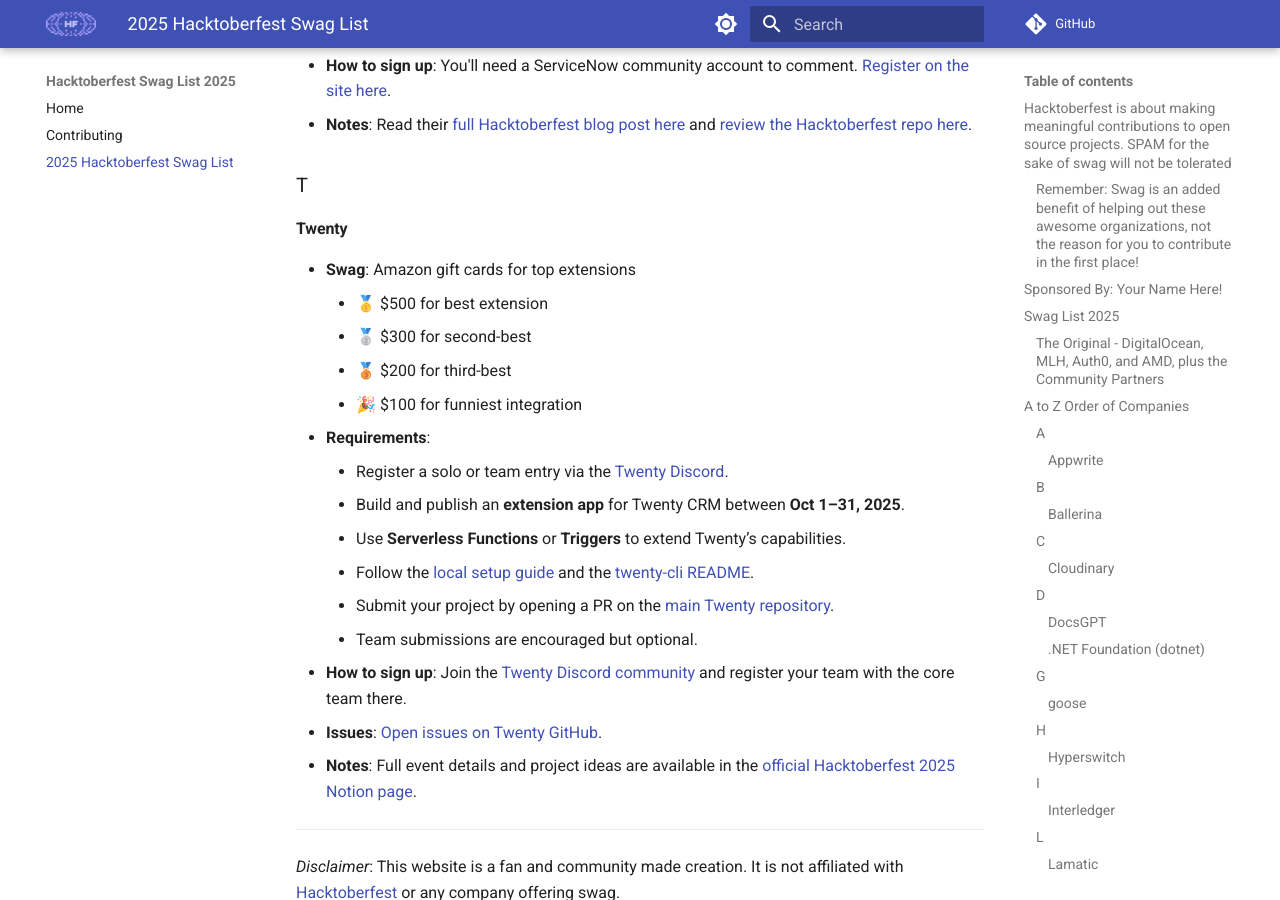
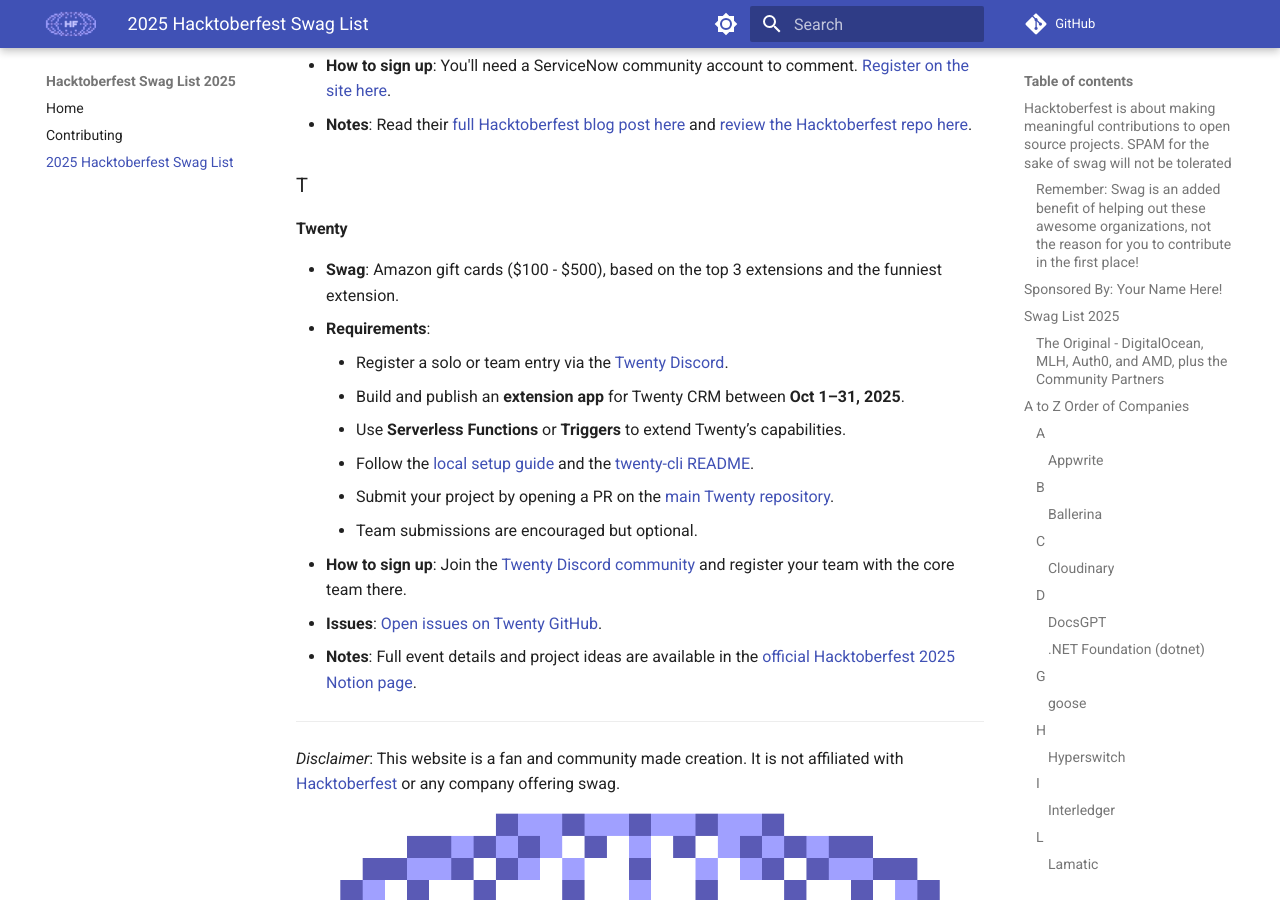
Before and after one commit to crweiner/hacktoberfest-swag-list, an MkDocs documentation site: the page built from docs/list.md, in a window 1280 px wide and 900 px high, scrolled down 6335 px. Built offline with MkDocs 1.6.1 and Material for MkDocs 9.7.7, drawn with Linux system fonts in a browser that asks for light colours; plug-ins that fetch from the network failed and are left out; comment, search, counter and statistics services are not loaded.

Commit message:
Update Twenty

```diff
--- a/docs/list.md
+++ b/docs/list.md
@@ -195,11 +195,7 @@
 
 #### Twenty
 
-- **Swag**: Amazon gift cards for top extensions
-    - 🥇 $500 for best extension
-    - 🥈 $300 for second-best
-    - 🥉 $200 for third-best
-    - 🎉 $100 for funniest integration
+- **Swag**: Amazon gift cards ($100 - $500), based on the top 3 extensions and the funniest extension.
 - **Requirements**:
     - Register a solo or team entry via the [Twenty Discord](https://discord.com/invite/Zu6y7E5f).
     - Build and publish an **extension app** for Twenty CRM between **Oct 1–31, 2025**.
@@ -211,7 +207,6 @@
 - **Issues**: [Open issues on Twenty GitHub](https://github.com/twentyhq/twenty/issues?q=is%3Aissue+label%3Ahacktoberfest).
 - **Notes**: Full event details and project ideas are available in the [official Hacktoberfest 2025 Notion page](https://twentycrm.notion.site/Hacktoberfest-27711d8417038037a149d4638a9cc510).
 
-
 ---
 
 *Disclaimer*: This website is a fan and community made creation. It is not affiliated with [Hacktoberfest](https://hacktoberfest.com/) or any company offering swag.
```
